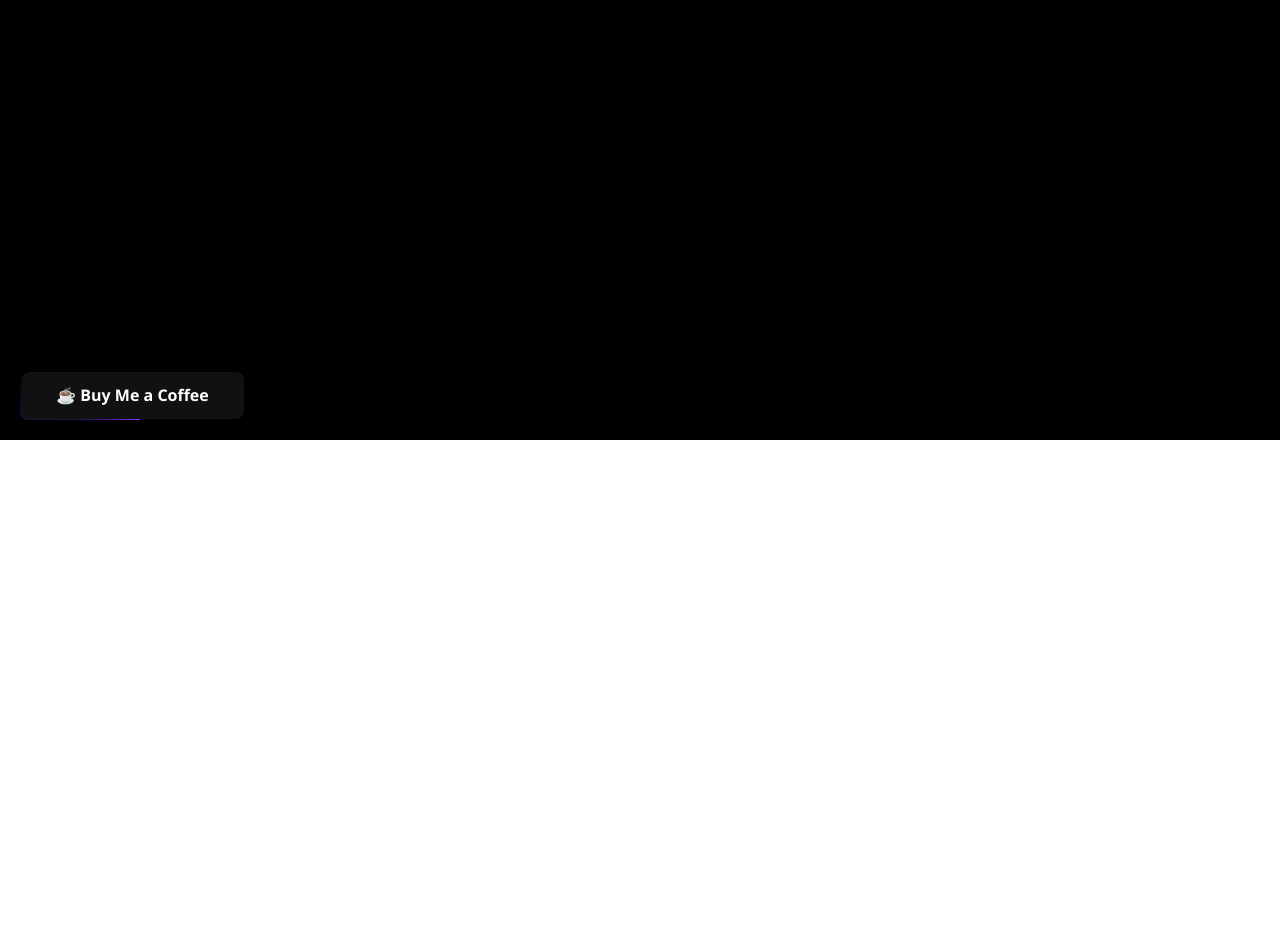
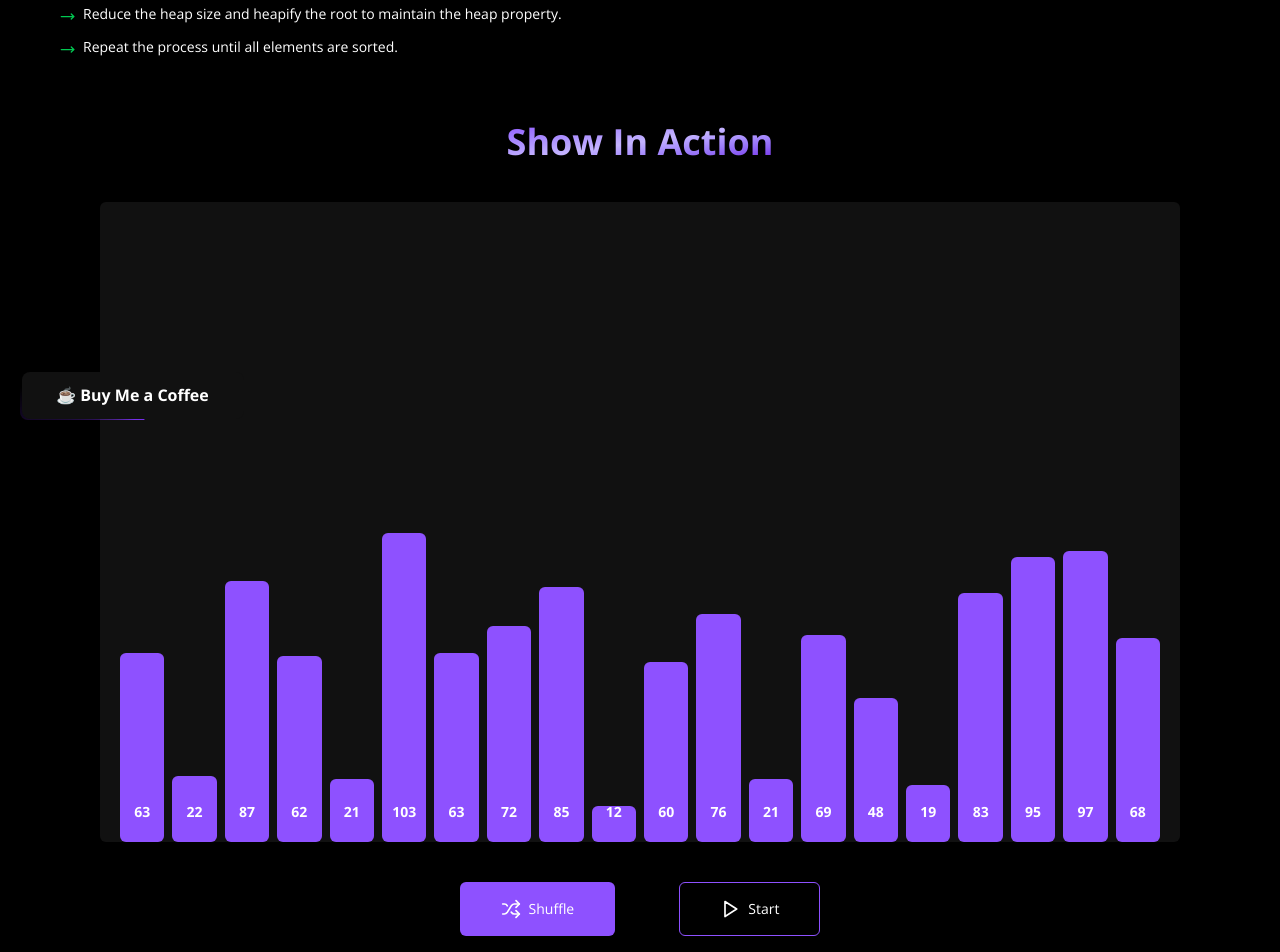
Before and after one commit to RahulScripted/Sorting-Visualizer, a React (Vite) app: page /heap-sort in a window 1280 px wide. Shown: the part 360-1312 px from the top of the page. Before the commit the page ends 800 px from the top, so only its background shows below. Built offline with nearby package versions, Linux system fonts and the light colour scheme.

Commit message:
Sorting Basic layout done

```diff
--- a/src/App.jsx
+++ b/src/App.jsx
@@ -7,6 +7,13 @@ import TermsOfUse from "./components/Usecase/TermsOfUse"
 import BuyMeCoffee from "./components/BuyCoffee/BuyMeCoffee"
 import Sorting from "./components/Algorithm/Sorting/Sorting"
 import BubbleSort from "./components/Algorithm/BubbleSort/BubbleSort"
+import SelectionSort from "./components/Algorithm/SelectionSort/SelectionSort"
+import InsertionSort from "./components/Algorithm/InsertionSort/InsertionSort"
+import MergeSort from "./components/Algorithm/MergeSort/MergeSort"
+import QuickSort from "./components/Algorithm/QuickSort/QuickSort"
+import HeapSort from "./components/Algorithm/HeapSort/HeapSort"
+import RadixSort from "./components/Algorithm/RadixSort/RadixSort"
+import CountingSort from "./components/Algorithm/CountingSort/CountingSort"
 
 
 function App() {
@@ -22,6 +29,13 @@ function App() {
       <Routes>
         <Route path="/" element={<Home />} />
         <Route path="/bubble-sort" element={<BubbleSort />} />
+        <Route path="/selection-sort" element={<SelectionSort />} />
+        <Route path="/insertion-sort" element={<InsertionSort />} />
+        <Route path="/merge-sort" element={<MergeSort />} />
+        <Route path="/quick-sort" element={<QuickSort />} />
+        <Route path="/heap-sort" element={<HeapSort />} />
+        <Route path="/radix-sort" element={<RadixSort />} />
+        <Route path="/counting-sort" element={<CountingSort />} />
         <Route path="/privacy-policy" element={<PrivacyPolicy />} />
         <Route path="/terms-of-service" element={<TermsOfUse />} />
       </Routes>
--- a/src/components/Algorithm/BubbleSort/BubbleSort.jsx
+++ b/src/components/Algorithm/BubbleSort/BubbleSort.jsx
@@ -10,8 +10,9 @@ const BubbleSort = () => {
             "Start from the first element and compare it with the next element.",
             "If the first element is greater than the second, swap them.",
             "Move to the next adjacent pair and repeat the process.",
-            "Continue comparing and swapping for the entire array. The largest element will bubble to its correct position at the end.",
-            "Ignore the last sorted element and repeat for the remaining unsorted part.",
+            "Continue comparing and swapping for the entire array.",
+            "The largest element will bubble to its correct position at the end.",
+            "Ignore the last sorted element and repeat for the remaining part.",
             "Repeat the process until no swaps are needed, meaning the array is sorted."
         ]}
     />
--- /dev/null
+++ b/src/components/Algorithm/CountingSort/CountingSort.jsx
@@ -0,0 +1,20 @@
+import React from 'react'
+import Sorting from '../Sorting/Sorting'
+
+const CountingSort = () => {
+  return (
+    <Sorting
+        title="Counting Sort"
+        description="Counting Sort is a non-comparative sorting algorithm that sorts an array by counting the occurrences of each unique element and placing them in the correct order."
+        working={[
+            "Find the maximum value in the array to determine the range of the count array.",
+            "Create a count array to store the frequency of each element.",
+            "Modify the count array by adding the previous count to store positions.",
+            "Build the output array by placing elements in their correct positions.",
+            "Copy the sorted elements back to the original array."
+        ]}
+    />
+  )
+}
+
+export default CountingSort
--- /dev/null
+++ b/src/components/Algorithm/HeapSort/HeapSort.jsx
@@ -0,0 +1,19 @@
+import React from 'react'
+import Sorting from '../Sorting/Sorting'
+
+const HeapSort = () => {
+  return (
+    <Sorting
+        title="Heap Sort"
+        description="Heap Sort is a comparison-based sorting algorithm that uses a binary heap data structure to build a max heap and repeatedly extract the largest element to sort the array."
+        working={[
+            "Build a max heap from the input array.",
+            "Extract the largest element (root of the heap) and place it at the end of the array.",
+            "Reduce the heap size and heapify the root to maintain the heap property.",
+            "Repeat the process until all elements are sorted."
+        ]}
+    />
+  )
+}
+
+export default HeapSort
--- /dev/null
+++ b/src/components/Algorithm/InsertionSort/InsertionSort.jsx
@@ -0,0 +1,20 @@
+import React from 'react'
+import Sorting from '../Sorting/Sorting'
+
+const InsertionSort = () => {
+  return (
+    <Sorting
+        title="Insertion Sort"
+        description="Insertion Sort is a simple sorting algorithm that builds the sorted array one element at a time by picking the next element and inserting it into its correct position relative to the already sorted portion."
+        working={[
+            "Start with the second element (assuming the first element is already sorted).",
+            "Compare the current element with the elements before it.",
+            "Shift elements that are greater than the current element one position ahead.",
+            "Insert the current element at its correct position.",
+            "Repeat the process for all elements until the array is sorted."
+        ]}
+    />
+  )
+}
+
+export default InsertionSort
--- /dev/null
+++ b/src/components/Algorithm/MergeSort/MergeSort.jsx
@@ -0,0 +1,18 @@
+import React from "react";
+import Sorting from "../Sorting/Sorting";
+
+const MergeSort = () => {
+  return (
+    <Sorting
+        title="Merge Sort"
+        description="Merge Sort is a divide-and-conquer sorting algorithm that recursively splits the array into halves, sorts each half, and then merges the sorted halves back together."
+        working={[
+            "Divide the array into two halves recursively until each subarray has only one element.",
+            "Merge the subarrays by comparing elements from both halves and placing them in sorted order.",
+            "Repeat the merging process until the entire array is merged and sorted.",
+        ]}
+    />
+  );
+};
+
+export default MergeSort;
--- /dev/null
+++ b/src/components/Algorithm/QuickSort/QuickSort.jsx
@@ -0,0 +1,19 @@
+import React from 'react'
+import Sorting from '../Sorting/Sorting'
+
+const QuickSort = () => {
+  return (
+    <Sorting
+        title="Quick Sort"
+        description="Quick Sort is a divide-and-conquer sorting algorithm that selects a pivot element and partitions the array such that elements smaller than the pivot move to the left, and elements greater than the pivot move to the right. The process is then recursively applied to the subarrays."
+        working={[
+            "Choose a pivot element from the array (commonly the last or first element).",
+            "Partition the array so that elements smaller than the pivot move to the left, and elements greater move to the right.",
+            "Recursively apply the same process to the left and right subarrays.",
+            "Continue until the entire array is sorted."
+        ]}
+    />
+  )
+}
+
+export default QuickSort
--- /dev/null
+++ b/src/components/Algorithm/RadixSort/RadixSort.jsx
@@ -0,0 +1,20 @@
+import React from 'react'
+import Sorting from '../Sorting/Sorting'
+
+const RadixSort = () => {
+  return (
+    <Sorting
+        title="Radix Sort"
+        description="Radix Sort is a non-comparative sorting algorithm that sorts numbers digit by digit, starting from the least significant digit to the most significant digit, using a stable sub-sorting algorithm like Counting Sort."
+        working={[
+            "Find the maximum number in the array to determine the number of digits.",
+            "Sort the array digit by digit, starting from the least significant digit.",
+            "Use a stable sorting algorithm (like Counting Sort) to sort based on the current digit.",
+            "Move to the next more significant digit and repeat the sorting process.",
+            "Continue until all digits have been processed, resulting in a sorted array."
+        ]}
+    />
+  )
+}
+
+export default RadixSort
--- /dev/null
+++ b/src/components/Algorithm/SelectionSort/SelectionSort.jsx
@@ -0,0 +1,20 @@
+import React from 'react'
+import Sorting from '../Sorting/Sorting'
+
+const SelectionSort = () => {
+  return (
+    <Sorting
+        title="Selection Sort"
+        description="Selection Sort is a simple sorting algorithm that divides the array into a sorted and an unsorted region. It repeatedly selects the smallest element from the unsorted portion and swaps it with the first unsorted element."
+        working={[
+            "Find the smallest element in the unsorted portion of the array.",
+            "Swap it with the first element of the unsorted portion.",
+            "Move the boundary of the sorted portion one step to the right.",
+            "Repeat the process for the remaining unsorted portion.",
+            "Continue until the entire array is sorted."
+        ]}
+    />
+  )
+}
+
+export default SelectionSort
--- a/src/components/Algorithm/Sorting/Sorting.jsx
+++ b/src/components/Algorithm/Sorting/Sorting.jsx
@@ -1,7 +1,43 @@
-import { MoveRight } from 'lucide-react'
-import React from 'react'
+import { MoveRight, Play, Shuffle } from 'lucide-react'
+import React, { useEffect, useState } from 'react'
+
+
+// Generate according to screen size
+const getBarCount = () => {
+    if(window.innerWidth > 768) return 20;
+    if(window.innerWidth > 480) return 10;
+    else return 5;
+}
+
+// Generate Random bars
+const generateRandom = (count) => {
+    return Array.from({ length: count }, () => Math.floor(Math.random() * 100) + 10);
+}
 
 const Sorting = ({title,description, working}) => {
+  // Hooks
+  const [barCount, setBarCount] = useState(getBarCount());
+  const [bars, setBars] = useState(generateRandom(barCount));
+
+
+  // Side Effect
+  useEffect(() => {
+    const handleResize = () => {
+        const newCount = getBarCount()
+        setBarCount(newCount)
+        setBars(generateRandom(newCount))
+    }
+
+    window.addEventListener("resize", handleResize)
+    return () => window.removeEventListener("resize", handleResize)
+  },[]);
+
+  // Shuffle the bar function
+  const shuffleBars = () => {
+    setBars(generateRandom(barCount))
+  };
+
+
   return (
     <div className='flex flex-col gap-5'>
 
@@ -22,15 +58,51 @@ const Sorting = ({title,description, working}) => {
             <h1 className='bg-gradient-to-br from-violet-500 via-violet-300 to-violet-700 text-3xl bg-clip-text text-transparent font-bold'>Working of {title}</h1>
 
             {/* Working */}
-            <ul className='pl-5'>
+            <ul className='pl-2 md:pl-5'>
                 {working.map((item) => (
-                    <li className='mt-2 flex items-center gap-2'>
-                        <MoveRight className='w-5 h-5 text-green-500' />
-                        <p className='text-sm'>{item}</p>
+                    <li className='mt-2 flex gap-2'>
+                        <MoveRight className='w-[25px] sm:w-[15px] h-[25px] sm:h-[25px] text-green-500' />
+                        <p className='text-xs sm:text-sm'>{item}</p>
                     </li>
                 ))}
             </ul>
         </div>
+
+        {/* 3rd Part */}
+        <div className='mt-10 flex flex-col items-center justify-center gap-5 md:gap-10'>
+
+            {/* Heading */}
+            <h1 className='bg-gradient-to-br from-violet-500 via-violet-300 to-violet-700 text-4xl bg-clip-text text-transparent font-bold'>Show In Action</h1>
+
+            {/* For Animation */}
+            <div className='w-[90%] bg-[#111] h-[80vh] rounded-md flex items-end justify-center gap-2 px-5'>
+                {bars.map((value,idx) => (
+                    <div
+                        key={idx}
+                        className='bg-violet-500 w-[30px] sm:w-[40px] md:w-[50px] flex items-end justify-center text-white text-sm font-bold pb-5 rounded-md'
+                        style={{ height: `${value * 3}px` }}
+                    >{value}</div>
+                ))}
+            </div>
+
+            {/* For Buttons */}
+            <div className='flex items-center justify-center gap-5 md:gap-10 lg:gap-16'>
+
+                {/* For Shuffle */}
+                <button onClick={shuffleBars} className='flex items-center justify-center gap-2 px-10 py-2 md:py-4 rounded-md bg-violet-500 cursor-pointer border border-transparent hover:bg-transparent hover:border-violet-500 transition-all duration-300 hover:scale-90'>
+                    <Shuffle className='w-5 h-5 text-white' />
+                    <p className='hidden md:block text-sm'>Shuffle</p>
+                </button>
+
+                {/* For Starting sort */}
+                <button className='flex items-center justify-center gap-2 px-10 py-2 md:py-4 rounded-md border border-violet-500 cursor-pointer hover:bg-violet-500 transition-all duration-300 hover:scale-90'>
+                    <Play className='w-5 h-5 text-white ' />
+                    <p className='hidden md:block text-sm'>Start</p>
+                </button>
+            </div>
+        </div>
+
+        {/* 4th Part */}
     </div>
   )
 }
```
